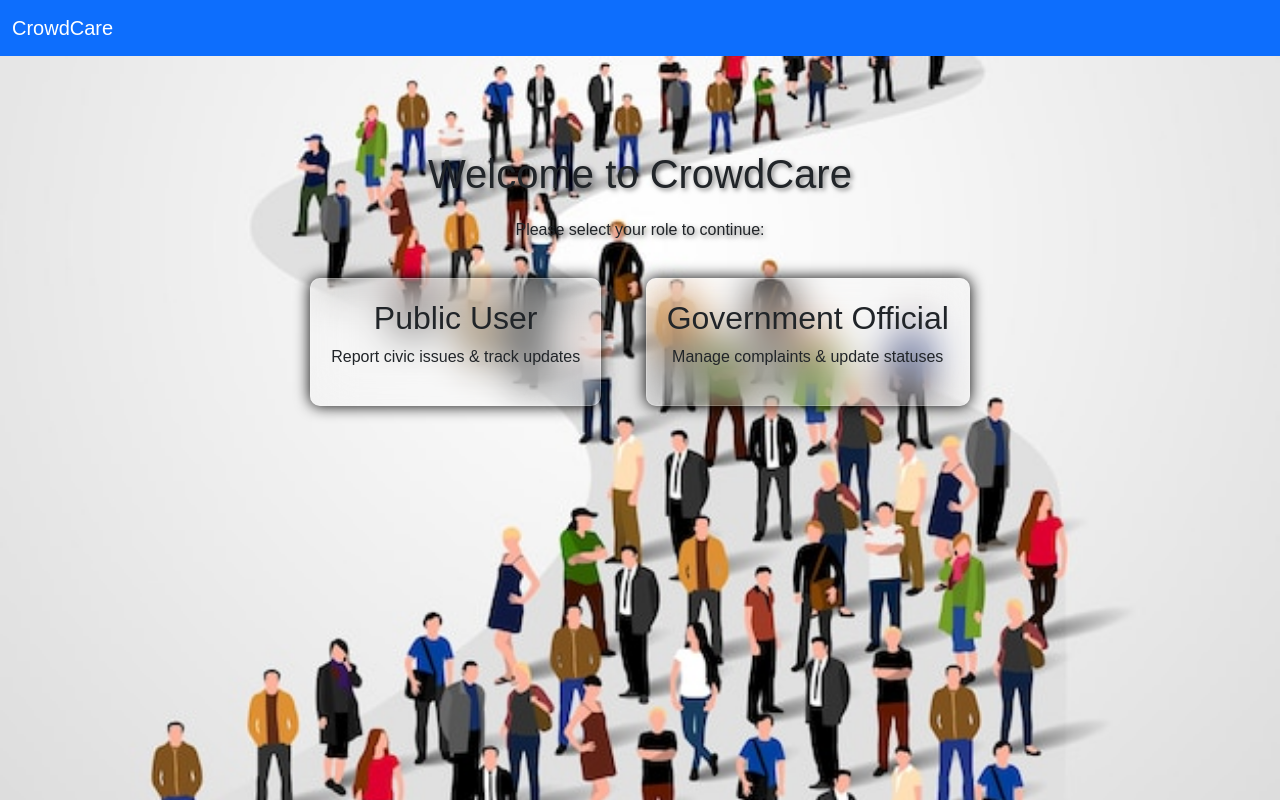
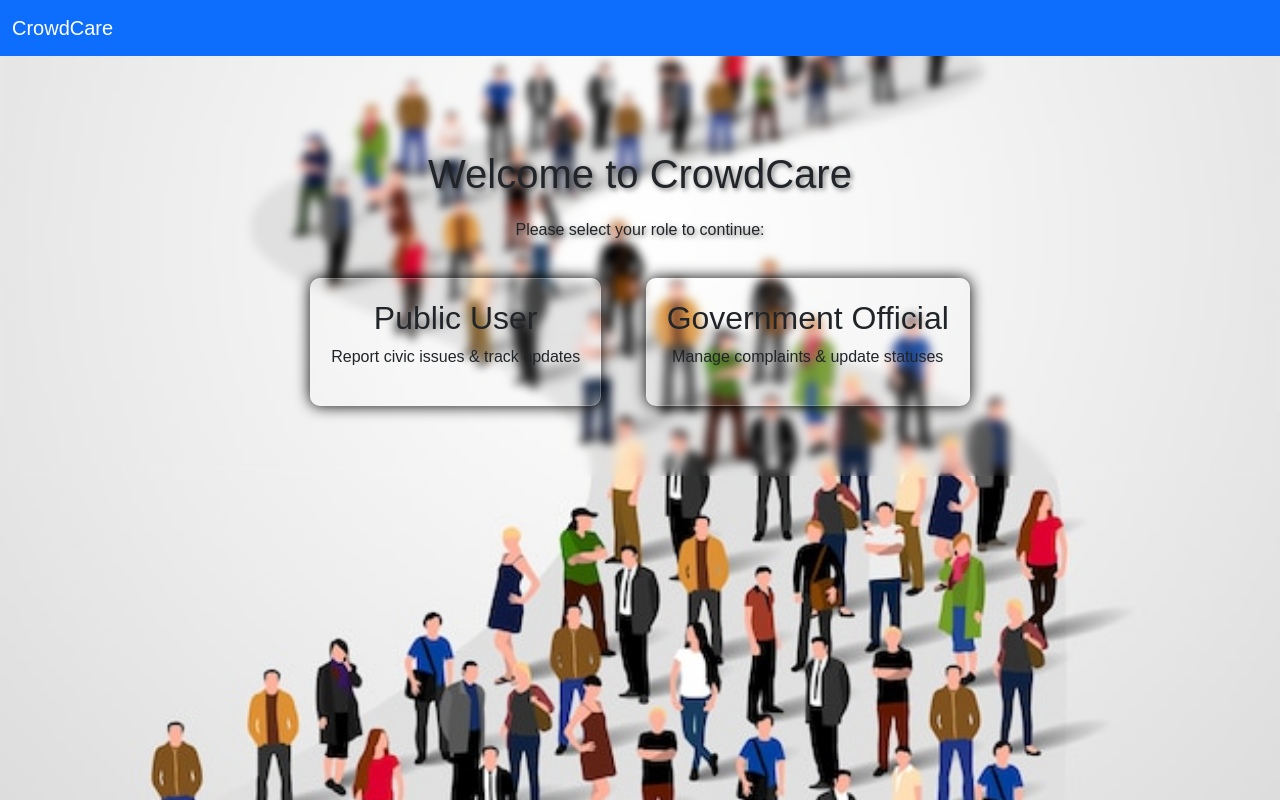
Before and after one commit to ashin000/CrowdCare, a plain HTML site: page index.html in a window 1280 px wide. Drawn offline with nearby package versions, Linux system fonts and the light colour scheme.

Commit message:
Update index.html

```diff
--- a/index.html
+++ b/index.html
@@ -16,6 +16,9 @@
       flex-direction:column;
       justify-content:center;
       align-item:center;
+      backdrop-filter: blur(5px);
+      -webkit-backdrop-filter: blur(20px);
+
     }
 
 .main-content {
```
